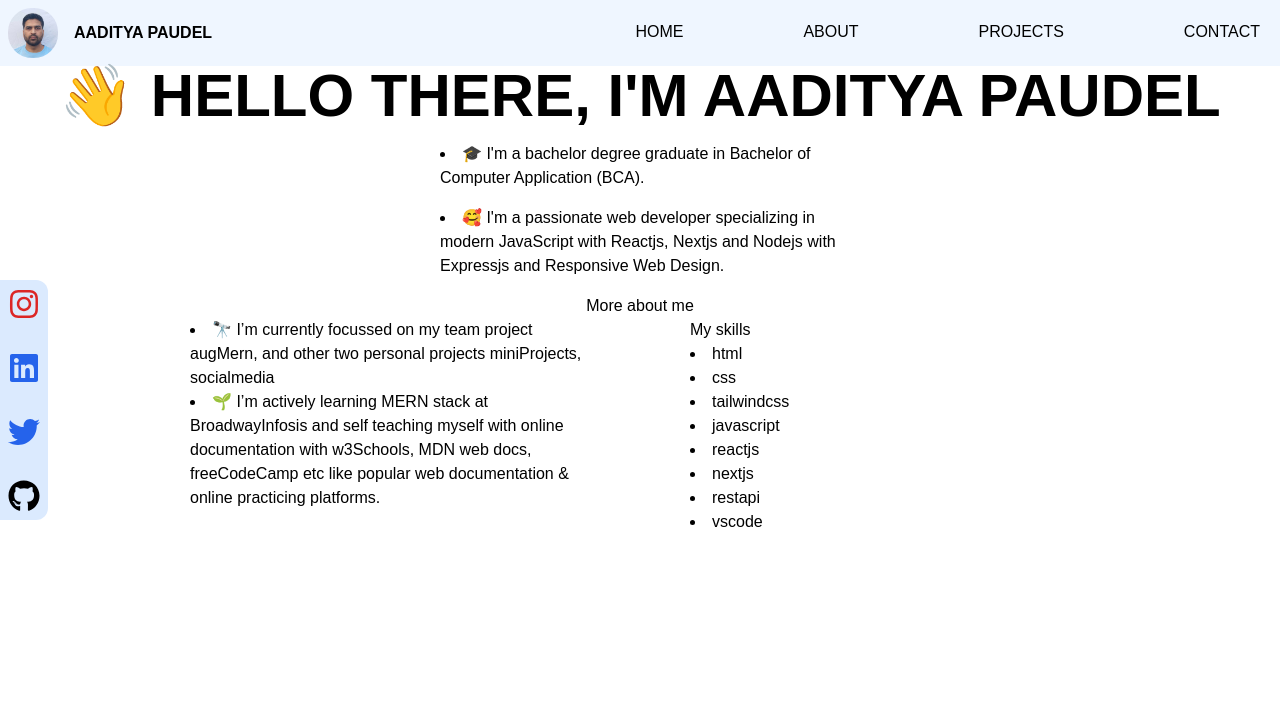
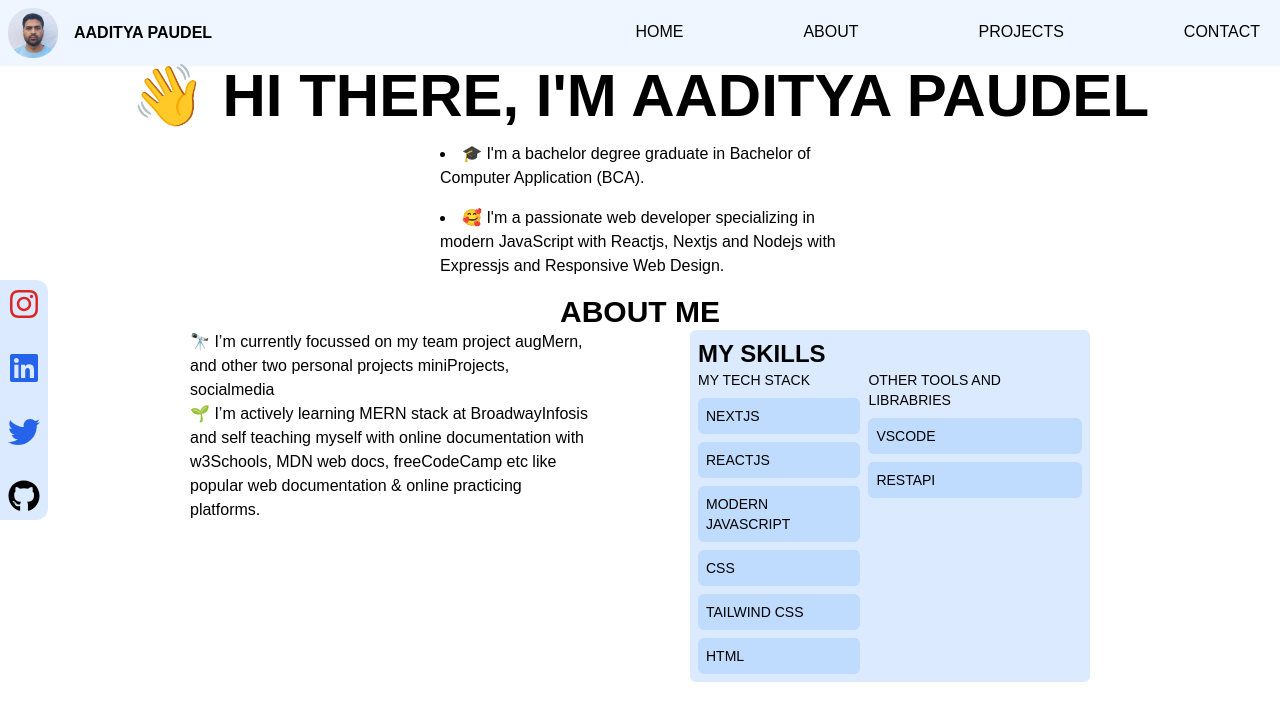
Before and after one commit to adityaspaudel/portfolio, a Next.js app in the folder client/: page /welcomehome in a window 1280 px wide. Shown: the top 720 px of the page. Built offline with nearby package versions, Linux system fonts and the light colour scheme.

Commit message:
about me section optimized

```diff
--- a/client/src/app/welcomehome/page.js
+++ b/client/src/app/welcomehome/page.js
@@ -39,7 +39,7 @@ const WelcomeHome = () => {
 			</div>
 			<div className="flex flex-col gap-4 justify-center items-center">
 				<div className=" text-6xl font-bold uppercase">
-					👋 Hello there, I'm Aaditya Paudel
+					👋 Hi there, I'm Aaditya Paudel
 				</div>
 				<div className="flex flex-col gap-4 w-[400px] m-auto">
 					<li>
@@ -54,9 +54,9 @@ const WelcomeHome = () => {
 				</div>
 				{/* About me----------------------------------------------- */}
 				<div className="flex flex-col justify-center items-center">
-					<h1>More about me</h1>
+					<h1 className="uppercase font-bold text-3xl">About me</h1>
 					<div className="flex justify-between gap-[100px]">
-						<div className="w-[400px]">
+						<div className="w-[400px] list-none">
 							<li>
 								🔭 I’m currently focussed on my team project augMern, and other
 								two personal projects miniProjects, socialmedia
@@ -68,17 +68,27 @@ const WelcomeHome = () => {
 								online practicing platforms.
 							</li>
 						</div>
-						<div className="w-[400px]">
-							<h1>My skills</h1>
-							<div>
-								<li>html</li>
-								<li>css</li>
-								<li>tailwindcss</li>
-								<li>javascript</li>
-								<li>reactjs</li>
-								<li>nextjs</li>
-								<li>restapi</li>
-								<li>vscode</li>
+						{/* skills addition---------------------------------- */}
+						<div className="w-[400px] bg-blue-100 p-2 rounded-md">
+							<h1 className="uppercase font-bold text-2xl">My skills</h1>
+							<div className=" flex gap-2 list-none uppercase  text-sm">
+								<div className="flex flex-col gap-2">
+									<h2>My tech stack</h2>
+									<li className="bg-blue-200 p-2 rounded-md">nextjs</li>
+									<li className="bg-blue-200 p-2 rounded-md">reactjs</li>
+									<li className="bg-blue-200 p-2 rounded-md">
+										modern javascript
+									</li>
+									<li className="bg-blue-200 p-2 rounded-md">css</li>
+									<li className="bg-blue-200 p-2 rounded-md">tailwind css</li>
+									<li className="bg-blue-200 p-2 rounded-md">html</li>
+								</div>
+
+								<div className="flex flex-col gap-2">
+									<h1>other tools and librabries</h1>
+									<li className="bg-blue-200 p-2 rounded-md">vscode</li>
+									<li className="bg-blue-200 p-2 rounded-md">restapi</li>
+								</div>
 							</div>
 						</div>
 					</div>
```
